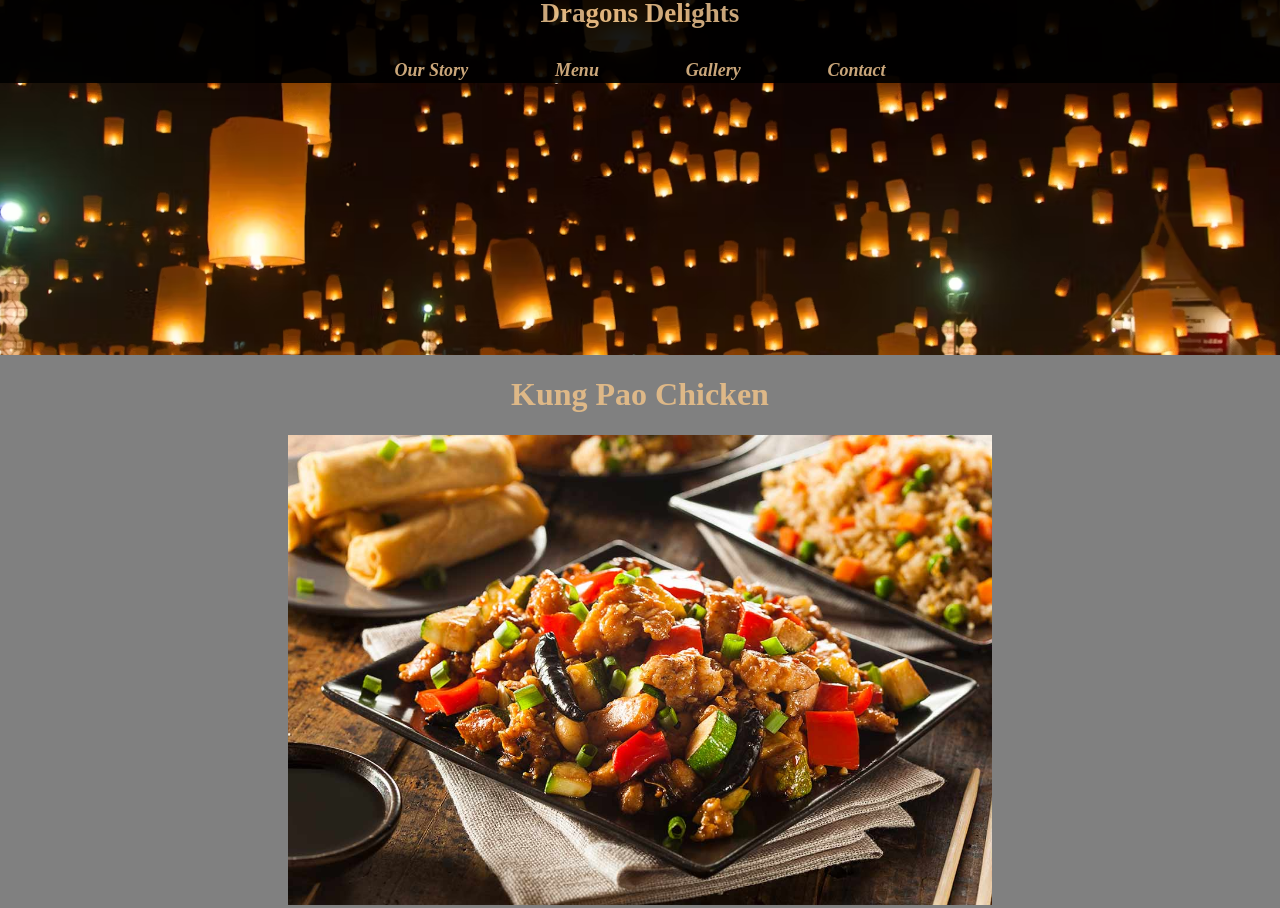
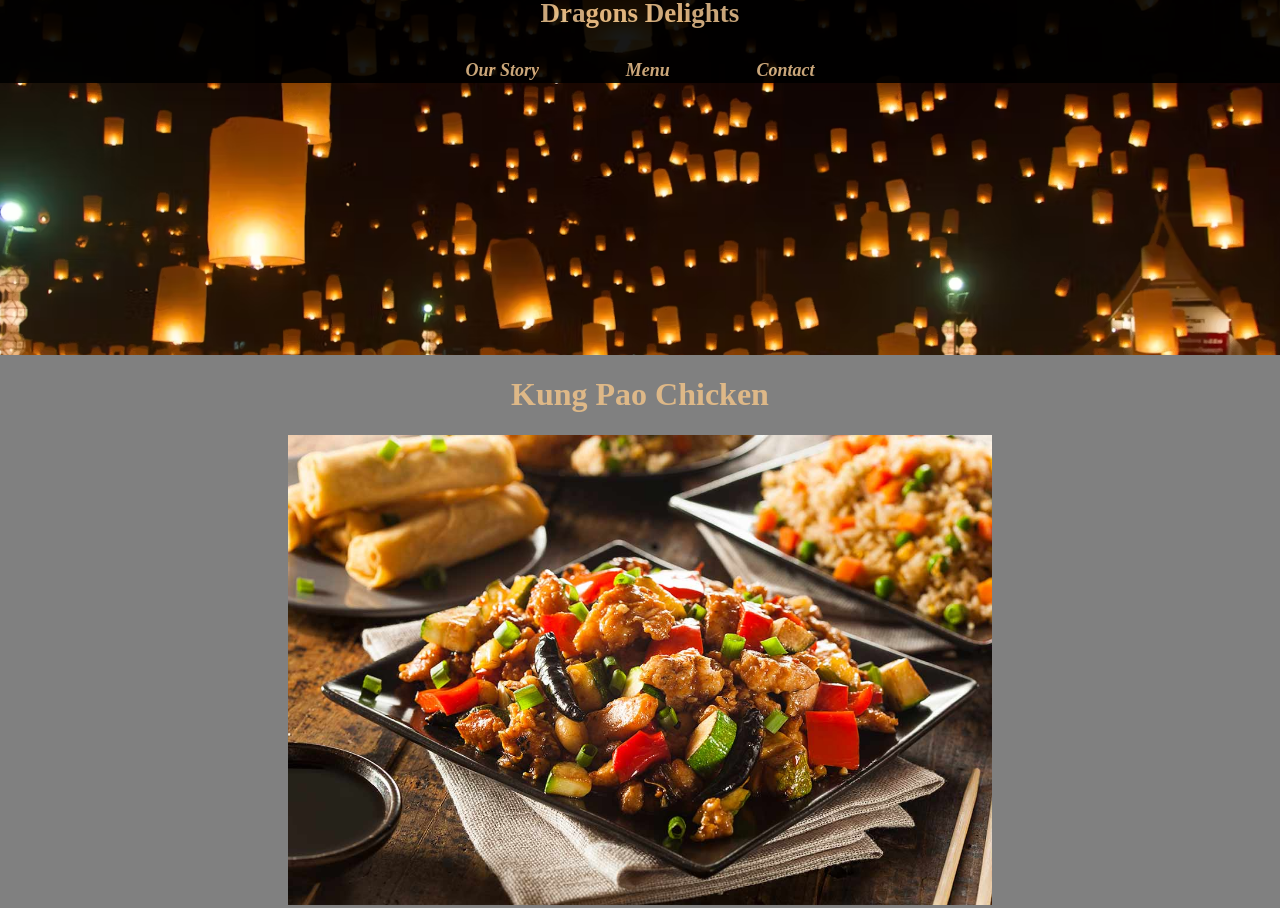
Before and after one commit to jmctheowl8/Basic-html-css-website-, a plain HTML site: page Menu.html in a window 1280 px wide. Shown: the top 908 px of the page. Drawn offline with Linux system fonts and the light colour scheme.

Commit message:
I got rid of the gallery in the nav not enough time to add more images.

```diff
--- a/Menu.html
+++ b/Menu.html
@@ -12,7 +12,6 @@
             <h1 id="title">Dragons Delights<h1>
             <a href="index.html">Our Story</a>
             <a href="Menu.html">Menu</a>
-            <a href="">Gallery</a>
             <a href="">Contact</a> <!-- takes you to the footer that woud have location or contact -->
         </div>
     </nav>
```
Also changed, not shown: index.html (+0 -1 lines).
